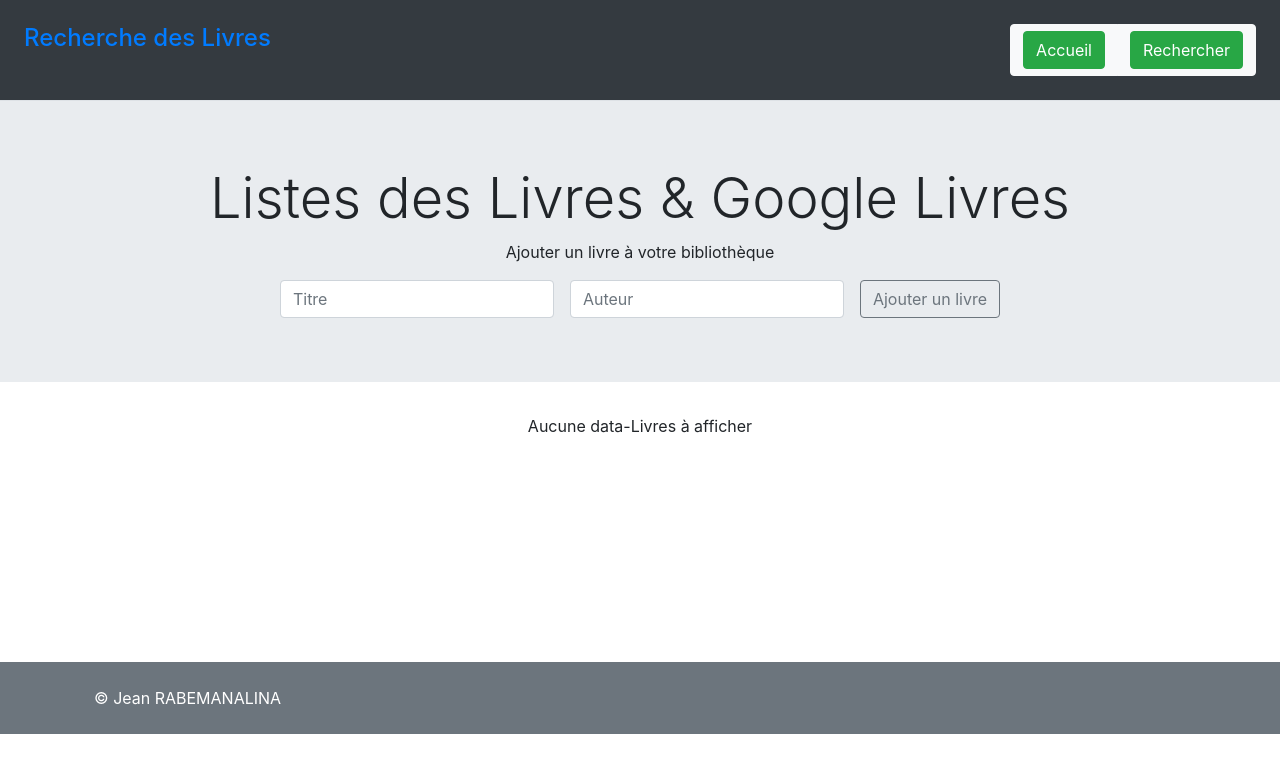
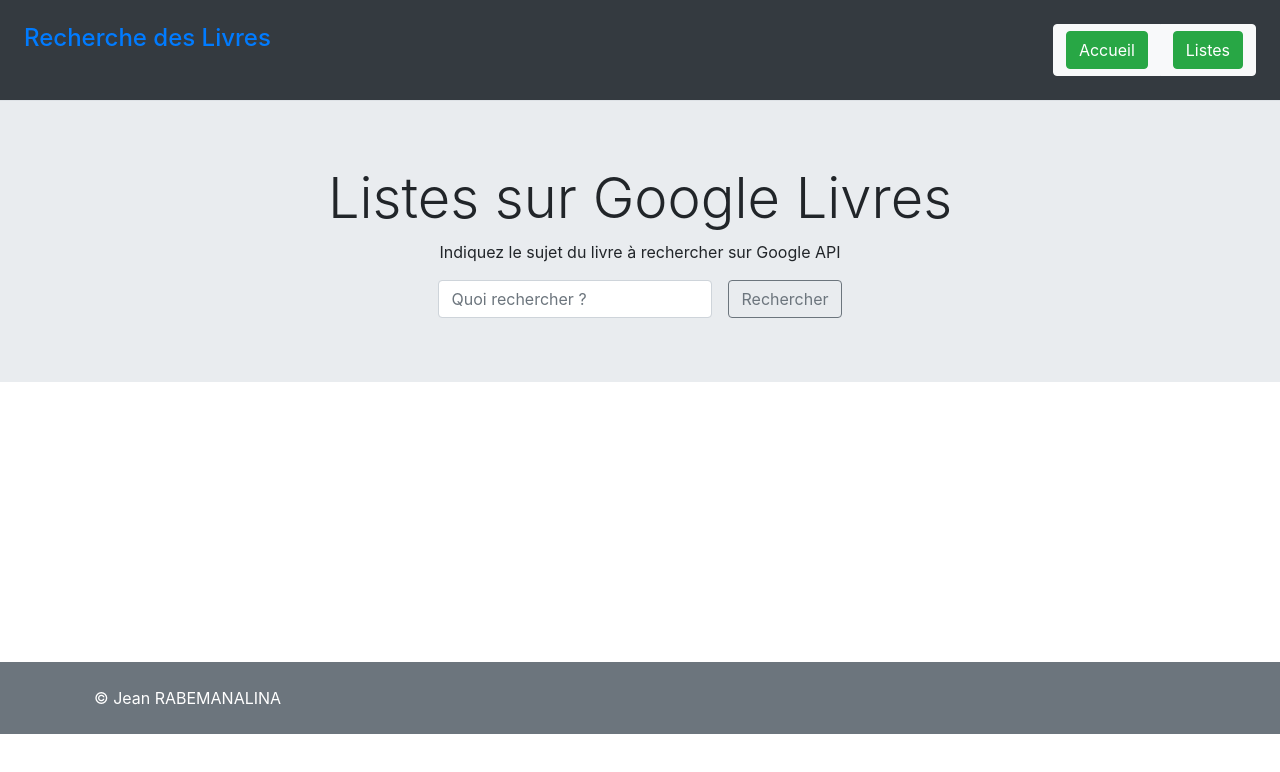
Before and after one commit to vianey-jean/Google-Livres-Redux, a React (Create React App) app: page / in a window 1280 px wide. Shown: the top 772 px of the page. Built offline with nearby package versions, Linux system fonts and the light colour scheme.

Commit message:
changement listes et recherche livres

```diff
--- a/src/App.js
+++ b/src/App.js
@@ -10,8 +10,8 @@ function App() {
     <BrowserRouter>
       <NavBar />
         <Routes>
-          <Route exact path="/" element={ <AddBooks />} />
-          <Route path="/search" element={< SearchBooks /> } />
+          <Route exact path="/" element={ < SearchBooks/>} />
+          <Route path="/search" element={< AddBooks /> } />
         </Routes>
       <Footer />
     </BrowserRouter>
--- a/src/components/NavBar.js
+++ b/src/components/NavBar.js
@@ -11,7 +11,7 @@ const NavBar = () => {
 
                 <nav className="btn-group">
                     <button type="button" class="btn btn-light"><Link to="/" className="btn btn-success justify-content-between"> Accueil </Link></button>
-                    <button type="button" class="btn btn-light"><Link to="/search" className="btn btn-success">Rechercher</Link></button>
+                    <button type="button" class="btn btn-light"><Link to="/search" className="btn btn-success">Listes</Link></button>
                 </nav>
             </div>
         </header>
--- a/src/containers/AddBooks.js
+++ b/src/containers/AddBooks.js
@@ -55,7 +55,7 @@ const AddBooks = ({ libraryData, addBook, deleteBook, deletAll }) => {
         <main role="main">
             <div className="jumbotron jumbotron-fluid">
                 <div className="container text-center">
-                    <h1 className="display-4 text-red">Listes des Livres & Google Livres</h1>
+                    <h1 className="display-4 text-red">Listes des Livres </h1>
                     <p>Ajouter un livre à votre bibliothèque</p>
 
                     <form className="form-inline justify-content-center" onSubmit={handleSubmit}>
--- a/src/containers/SearchBooks.js
+++ b/src/containers/SearchBooks.js
@@ -90,7 +90,7 @@ const SearchBooks = () => {
         <main role="main">
             <div className="jumbotron jumbotron-fluid">
                 <div className="container text-center">
-                    <h1 className="display-4">BOOKS</h1>
+                    <h1 className="display-4">Listes sur Google Livres</h1>
                     <p>Indiquez le sujet du livre à rechercher sur Google API</p>
 
                     <form
```
